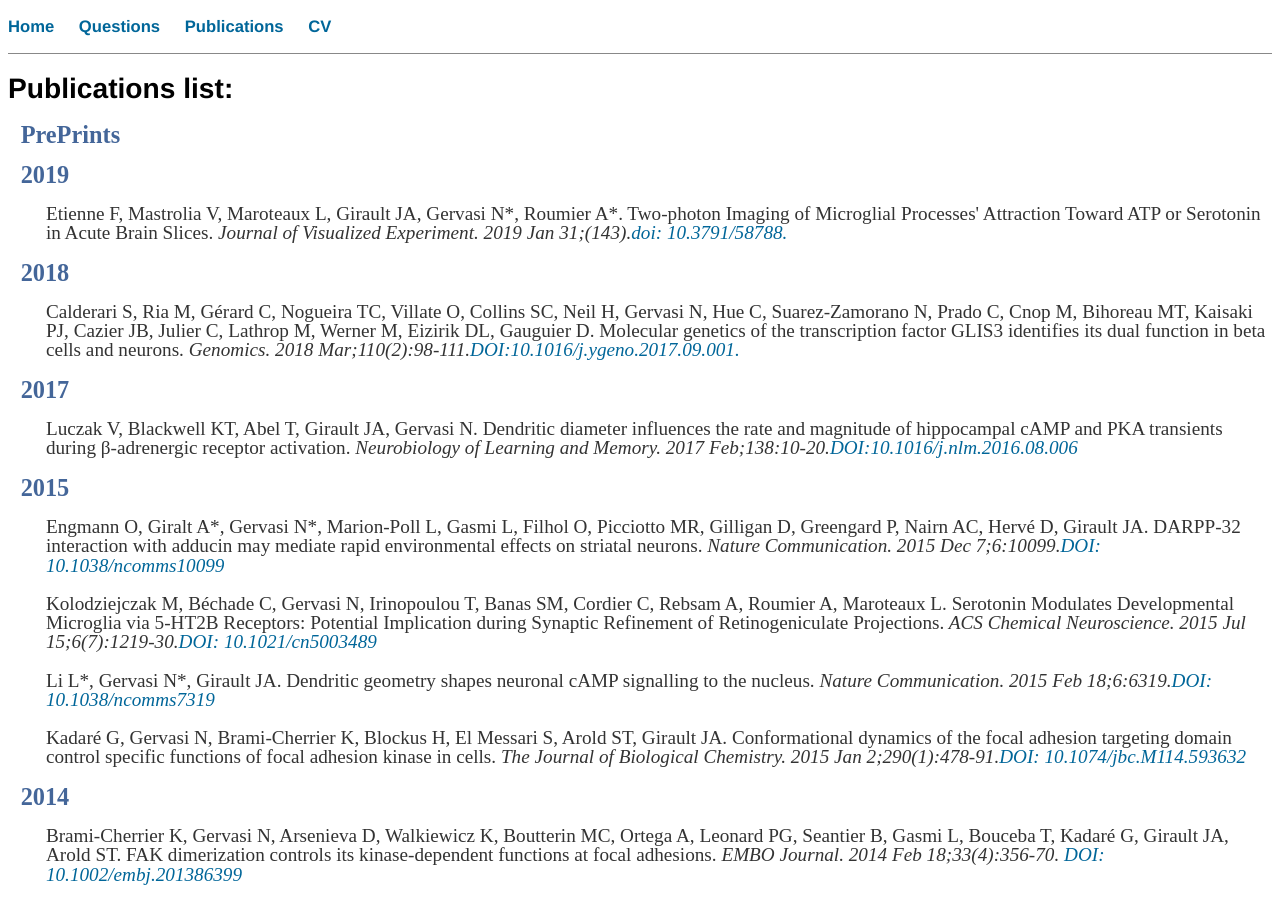
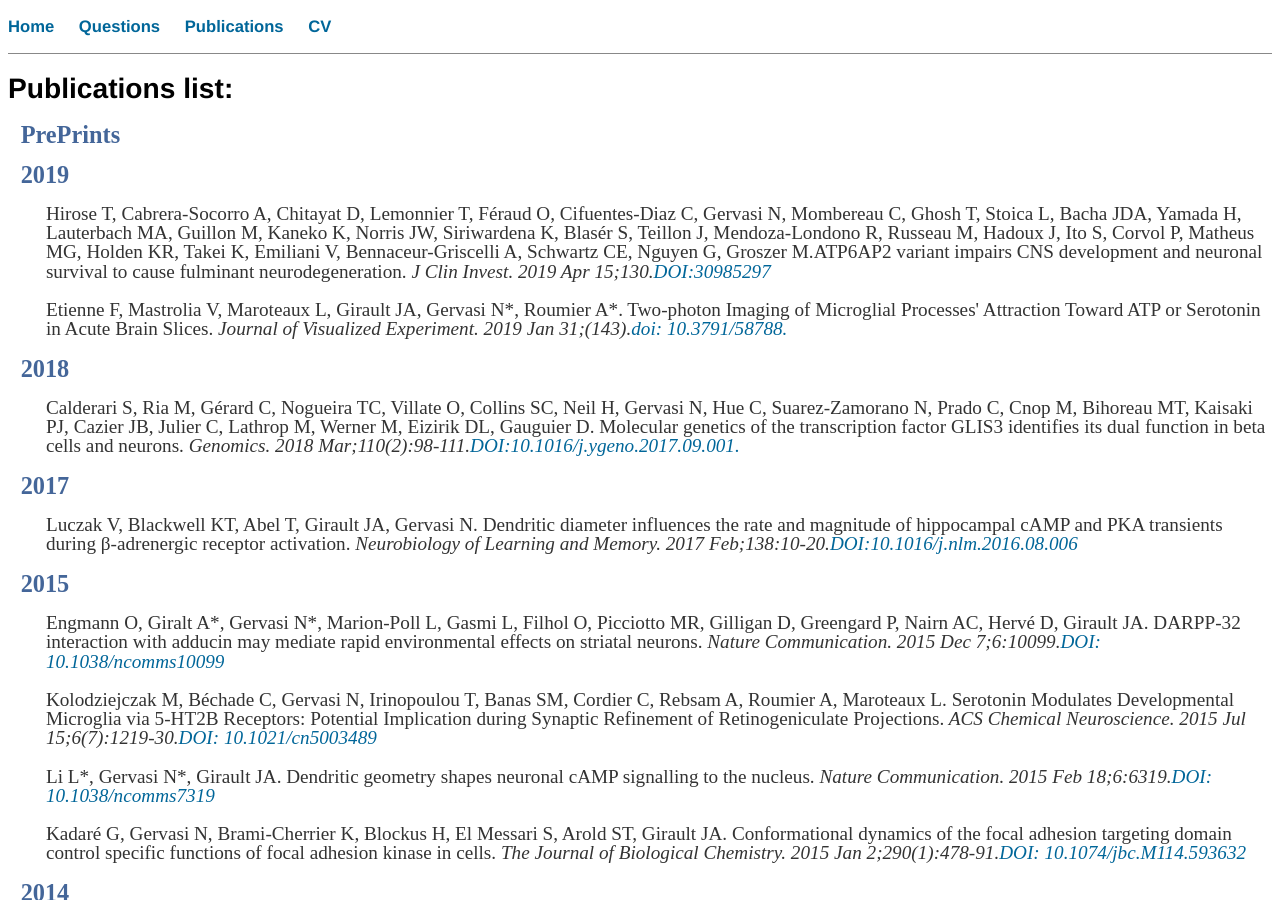
Before and after one commit to nicolasgervasi/nicolasgervasi.github.io, a Jekyll site: the page built from Publications/index.html, in a window 1280 px wide and 900 px high. Built offline with Jekyll 4.4.1, drawn with Linux system fonts in a browser that asks for light colours.

Commit message:
Update index.html

```diff
--- a/Publications/index.html
+++ b/Publications/index.html
@@ -14,6 +14,9 @@ description: Publications Nicolas Gervasi.
 				<h2>PrePrints</h2>
 
 				<h2>2019</h2>
+
+				<p>Hirose T, Cabrera-Socorro A, Chitayat D, Lemonnier T, Féraud O, Cifuentes-Diaz C, Gervasi N, Mombereau C, Ghosh T, Stoica L, Bacha JDA, Yamada H, Lauterbach MA, Guillon M, Kaneko K, Norris JW, Siriwardena K, Blasér S, Teillon J, Mendoza-Londono R, Russeau M, Hadoux J, Ito S, Corvol P, Matheus MG, Holden KR, Takei K, Emiliani V, Bennaceur-Griscelli A, Schwartz CE, Nguyen G, Groszer M.ATP6AP2 variant impairs CNS development and neuronal survival to cause fulminant neurodegeneration.<em> J Clin Invest. 2019 Apr 15;130.<a href="https://www.ncbi.nlm.nih.gov/pubmed/30985297">DOI:30985297</a></em></p>
+
 				<p>Etienne F, Mastrolia V, Maroteaux L, Girault JA, Gervasi N*, Roumier A*. Two-photon Imaging of Microglial Processes' Attraction Toward ATP or Serotonin in Acute Brain Slices.<em> Journal of Visualized Experiment. 2019 Jan 31;(143).<a href="https://doi.org/10.3791/58788">doi: 10.3791/58788.</a></em></p>
 
 				<h2>2018</h2>
```
